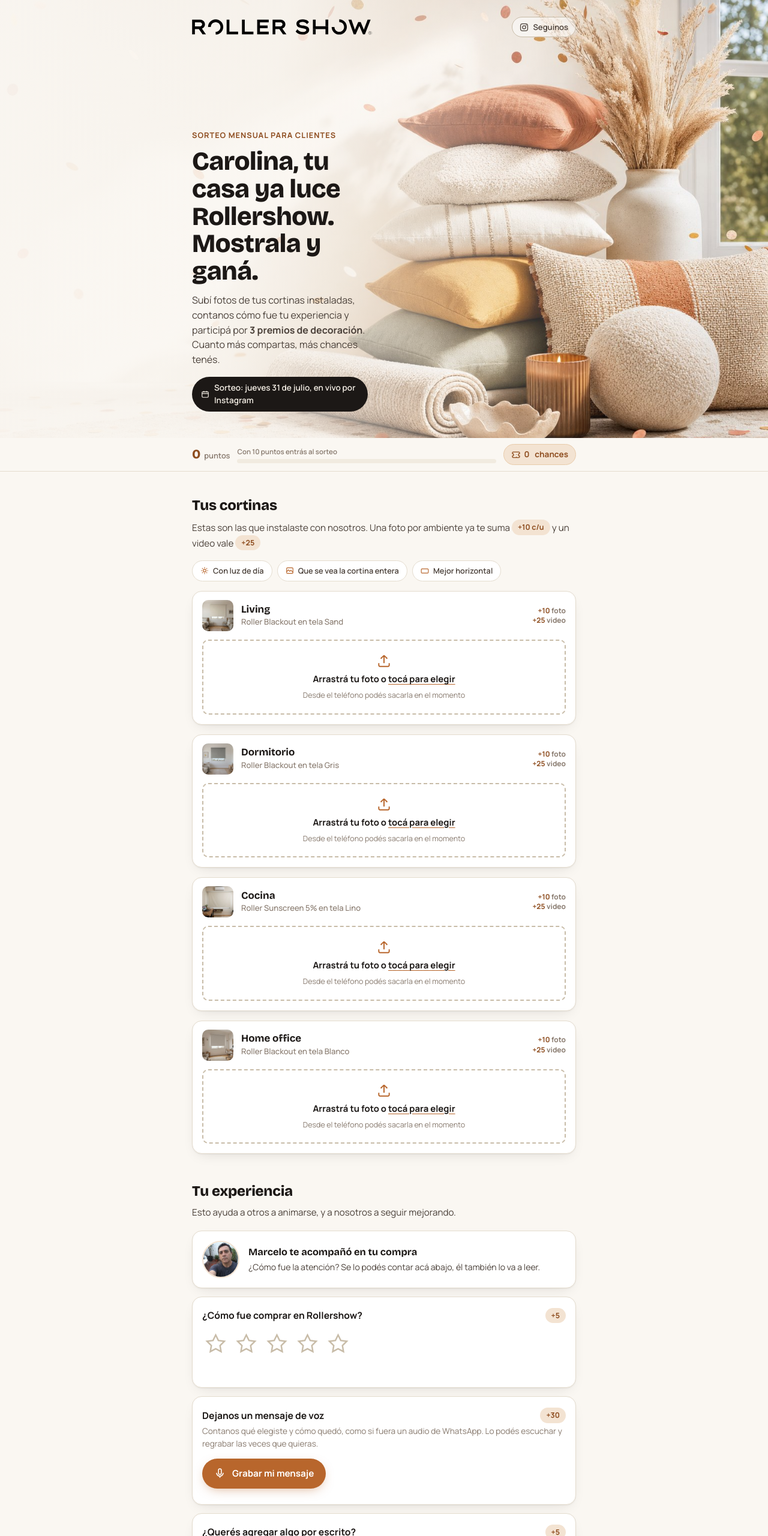
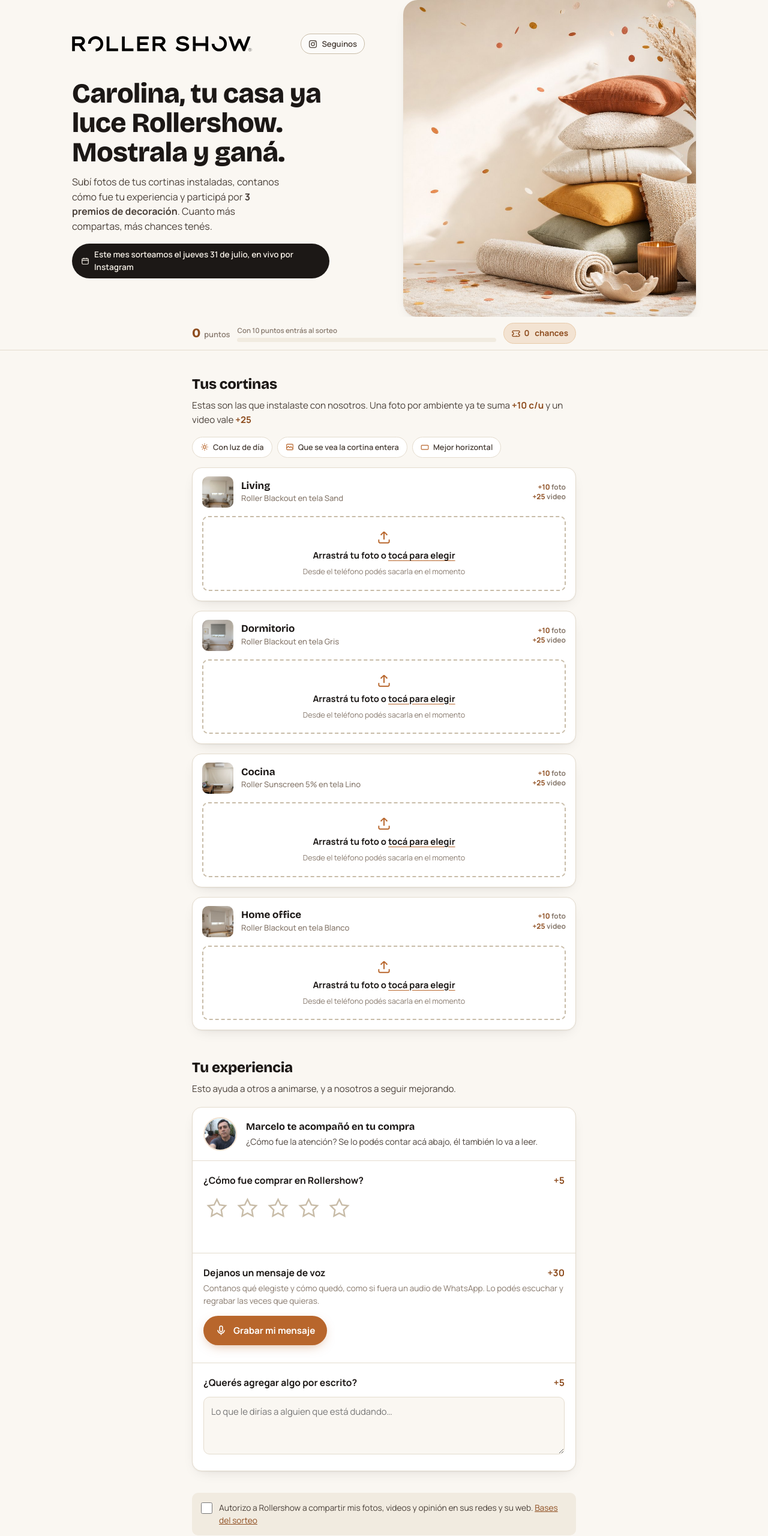
Before and after one commit to AgusLaboral/rollershow-reviews, a plain HTML site: page index.html in a window 1280 px wide. Shown: the top 2560 px of the page at 60% size. Drawn offline with nearby package versions, Linux system fonts and the light colour scheme.

Commit message:
fix: hero desktop ilegible (grid mal anidado) + auditoria anti-IA (des-cardear experiencia, sacar eyebrow-label, aligerar chips de puntos)

```diff
--- a/index.html
+++ b/index.html
@@ -45,9 +45,6 @@ a{color:var(--accent-deep)}
 .hero-media img{width:100%;height:100%;object-fit:cover;object-position:72% 50%}
 .hero-media::after{content:"";position:absolute;inset:0;
   background:linear-gradient(100deg,rgba(250,247,242,.97) 0%,rgba(250,247,242,.93) 42%,rgba(250,247,242,.62) 66%,rgba(250,247,242,.12) 88%,rgba(250,247,242,0) 100%)}
-@media (min-width:640px){
-  .hero-media::after{background:linear-gradient(100deg,rgba(250,247,242,.96) 0%,rgba(250,247,242,.88) 34%,rgba(250,247,242,.30) 62%,rgba(250,247,242,0) 82%)}
-}
 .hero-inner{position:relative;max-width:680px;margin:0 auto;padding:22px 20px 30px;min-height:430px;display:flex;flex-direction:column}
 .hero-top{display:flex;align-items:center;justify-content:space-between;gap:12px}
 .hero-top img{height:26px;width:auto}
@@ -55,7 +52,6 @@ a{color:var(--accent-deep)}
   border:1px solid var(--border-strong);border-radius:999px;padding:6px 12px;background:rgba(255,255,255,.55)}
 .ig-link svg{width:15px;height:15px}
 .hero-copy{margin-top:auto;padding-top:170px;max-width:30ch}
-.hero-eyebrow{font-size:.8rem;font-weight:700;letter-spacing:.08em;text-transform:uppercase;color:var(--accent-deep)}
 .hero h1{font-family:var(--font-display);font-weight:800;font-size:clamp(1.9rem,7.2vw,2.7rem);line-height:1.06;margin:10px 0 12px;letter-spacing:-.01em}
 .hero p{color:var(--fg-soft);font-size:1rem;max-width:36ch}
 .hero-fecha{display:inline-flex;align-items:center;gap:8px;margin-top:16px;background:var(--bg-deep);color:#F5EFE6;
@@ -84,8 +80,7 @@ a{color:var(--accent-deep)}
 section{padding:38px 0 6px}
 .sec-head h2{font-family:var(--font-display);font-weight:800;font-size:1.5rem;letter-spacing:-.01em}
 .sec-head p{color:var(--fg-soft);margin-top:5px;font-size:.95rem}
-.pts-hint{display:inline-flex;align-items:center;gap:5px;font-size:.78rem;font-weight:700;color:var(--accent-deep);
-  background:var(--accent-soft);border-radius:999px;padding:3px 10px;vertical-align:2px}
+.pts-hint{font-size:inherit;font-weight:800;color:var(--accent-deep)}
 
 /* ---------- Tips de foto ---------- */
 .tips{display:flex;gap:8px;margin:16px 0 4px;flex-wrap:wrap}
@@ -123,17 +118,19 @@ section{padding:38px 0 6px}
   color:#fff;display:grid;place-items:center;line-height:0}
 .pv button svg{width:11px;height:11px}
 
-/* ---------- Vendedor ---------- */
-.vendedor{display:flex;align-items:center;gap:15px;background:var(--bg-elev);border:1px solid var(--border);
-  border-radius:var(--radius);box-shadow:var(--shadow);padding:16px;margin-top:18px;min-width:0}
-.vendedor img{width:62px;height:62px;border-radius:50%;object-fit:cover;flex:none;border:2px solid var(--accent-soft)}
+/* ---------- Panel de experiencia (una sola pieza, no 4 cards repetidas) ---------- */
+.experiencia{background:var(--bg-elev);border:1px solid var(--border);border-radius:var(--radius);
+  box-shadow:var(--shadow);margin-top:18px;overflow:hidden}
+.exp-row{padding:20px 18px;border-top:1px solid var(--border)}
+.exp-row:first-child{border-top:none}
+
+.vendedor{display:flex;align-items:center;gap:15px;padding:16px 18px;min-width:0}
+.vendedor img{width:56px;height:56px;border-radius:50%;object-fit:cover;flex:none;border:2px solid var(--accent-soft)}
 .vendedor-txt{min-width:0}
 .vendedor-txt strong{font-family:var(--font-display);font-weight:700;font-size:1.02rem;display:block}
 .vendedor-txt p{font-size:.88rem;color:var(--fg-soft);margin-top:2px}
 
 /* ---------- Estrellas ---------- */
-.stars-block{background:var(--bg-elev);border:1px solid var(--border);border-radius:var(--radius);box-shadow:var(--shadow);
-  padding:18px 16px;margin-top:14px}
 .block-label{font-weight:700;font-size:.98rem;display:flex;align-items:center;justify-content:space-between;gap:10px;flex-wrap:wrap}
 .stars{display:flex;gap:6px;margin-top:12px}
 .stars button{padding:4px;border-radius:8px;transition:transform .15s}
@@ -143,8 +140,6 @@ section{padding:38px 0 6px}
 .stars-word{font-size:.85rem;font-weight:700;color:var(--accent-deep);margin-top:8px;min-height:1.3em}
 
 /* ---------- Audio ---------- */
-.audio-block{background:var(--bg-elev);border:1px solid var(--border);border-radius:var(--radius);box-shadow:var(--shadow);
-  padding:18px 16px;margin-top:14px}
 .audio-sub{font-size:.85rem;color:var(--fg-mute);margin-top:3px}
 .audio-ui{margin-top:14px;min-height:58px}
 .rec-btn{display:flex;align-items:center;gap:11px;background:var(--accent);color:var(--on-accent);border-radius:999px;
@@ -174,11 +169,9 @@ section{padding:38px 0 6px}
 .audio-err{font-size:.85rem;color:var(--danger);margin-top:10px}
 
 /* ---------- Texto ---------- */
-.text-block{background:var(--bg-elev);border:1px solid var(--border);border-radius:var(--radius);box-shadow:var(--shadow);
-  padding:18px 16px;margin-top:14px}
-.text-block textarea{width:100%;min-height:96px;margin-top:12px;border:1px solid var(--border);border-radius:var(--radius-sm);
+.exp-row textarea{width:100%;min-height:96px;margin-top:12px;border:1px solid var(--border);border-radius:var(--radius-sm);
   padding:12px;font:inherit;font-size:.93rem;resize:vertical;background:var(--bg);color:var(--fg)}
-.text-block textarea:focus{outline:2px solid var(--accent);outline-offset:-1px;border-color:transparent}
+.exp-row textarea:focus{outline:2px solid var(--accent);outline-offset:-1px;border-color:transparent}
 
 /* ---------- Cierre ---------- */
 .cierre{padding:30px 0 60px}
@@ -237,9 +230,27 @@ dialog::backdrop{background:rgba(28,24,22,.35);backdrop-filter:blur(7px);-webkit
 #exitModal .cta{margin-top:18px;font-size:1.02rem;padding:14px}
 #exitModal .stay{margin-top:12px;font-weight:700;font-size:.88rem;color:var(--fg-mute);width:100%}
 
-@media (min-width:640px){
+@media (min-width:640px) and (max-width:899px){
   .hero-inner{min-height:480px;padding:28px 20px 44px}
   .hero-copy{padding-top:150px}
+}
+
+/* Desktop: composición real de dos columnas — la foto vive en su propio marco,
+   el texto en un panel sólido. Sin degradado sobre la imagen: mobile resuelve
+   contraste con overlay porque la foto ocupa todo el ancho; desktop tiene lugar
+   de sobra para separarlos estructuralmente en vez de desvanecer la imagen.
+   El grid va en .hero (padre real de .hero-media y .hero-inner, que son hermanos). */
+@media (min-width:900px){
+  .hero{background:var(--bg);display:grid;grid-template-columns:1fr 1fr;
+    max-width:1120px;margin:0 auto;column-gap:64px;padding:0 40px}
+  .hero-media{position:static;grid-column:2;grid-row:1;border-radius:24px;
+    overflow:hidden;box-shadow:var(--shadow);min-height:440px}
+  .hero-media::after{display:none}
+  .hero-media img{object-position:50% 45%}
+  .hero-inner{grid-column:1;grid-row:1;max-width:none;margin:0;min-height:0;
+    padding:56px 0 64px;justify-content:center}
+  .hero-copy{margin-top:32px;padding-top:0;max-width:44ch}
+  .hero h1{font-size:clamp(2.3rem,3.6vw,2.9rem)}
 }
 </style>
 </head>
@@ -259,12 +270,11 @@ dialog::backdrop{background:rgba(28,24,22,.35);backdrop-filter:blur(7px);-webkit
       </a>
     </div>
     <div class="hero-copy">
-      <span class="hero-eyebrow">Sorteo mensual para clientes</span>
       <h1 id="heroTitle">Tu casa ya luce Rollershow. Mostrala y ganá.</h1>
       <p>Subí fotos de tus cortinas instaladas, contanos cómo fue tu experiencia y participá por <strong>3 premios de decoración</strong>. Cuanto más compartas, más chances tenés.</p>
       <span class="hero-fecha">
         <svg viewBox="0 0 24 24" fill="none" stroke="currentColor" stroke-width="2"><rect x="3" y="5" width="18" height="16" rx="3"/><path d="M3 10h18M8 3v4M16 3v4"/></svg>
-        Sorteo: jueves 31 de julio, en vivo por Instagram
+        Este mes sorteamos el jueves 31 de julio, en vivo por Instagram
       </span>
     </div>
   </div>
@@ -317,6 +327,7 @@ dialog::backdrop{background:rgba(28,24,22,.35);backdrop-filter:blur(7px);-webkit
         <p>Esto ayuda a otros a animarse, y a nosotros a seguir mejorando.</p>
       </div>
 
+      <div class="experiencia">
         <!-- TODO(Nico): foto y nombre del vendedor vienen del presupuesto (GET /api/v2/presupuesto/:token). -->
         <div class="vendedor">
           <img id="vendFoto" src="" alt="" />
@@ -326,7 +337,7 @@ dialog::backdrop{background:rgba(28,24,22,.35);backdrop-filter:blur(7px);-webkit
           </div>
         </div>
 
-      <div class="stars-block">
+        <div class="exp-row">
           <div class="block-label">¿Cómo fue comprar en Rollershow? <span class="pts-hint">+5</span></div>
           <div class="stars" id="stars" role="radiogroup" aria-label="Calificación">
             <!-- estrellas SVG propias, generadas por JS -->
@@ -334,15 +345,16 @@ dialog::backdrop{background:rgba(28,24,22,.35);backdrop-filter:blur(7px);-webkit
           <div class="stars-word" id="starsWord"></div>
         </div>
 
-      <div class="audio-block">
+        <div class="exp-row">
           <div class="block-label">Dejanos un mensaje de voz <span class="pts-hint">+30</span></div>
           <p class="audio-sub">Contanos qué elegiste y cómo quedó, como si fuera un audio de WhatsApp. Lo podés escuchar y regrabar las veces que quieras.</p>
           <div class="audio-ui" id="audioUI"></div>
         </div>
 
-      <div class="text-block">
+        <div class="exp-row">
           <div class="block-label">¿Querés agregar algo por escrito? <span class="pts-hint">+5</span></div>
           <textarea id="reviewText" placeholder="Lo que le dirías a alguien que está dudando…"></textarea>
+        </div>
       </div>
     </div>
   </section>
@@ -684,7 +696,7 @@ function enviar() {
     return;
   }
   if (totalPuntos() === 0 && !state.estrellas) {
-    $(".stars-block").scrollIntoView({ block: "center", behavior: "smooth" });
+    $(".experiencia").scrollIntoView({ block: "center", behavior: "smooth" });
     $("#starsWord").textContent = "Con calificar tu experiencia ya participás";
     return;
   }
```
Lines whose indentation alone changed are shown as unchanged.
